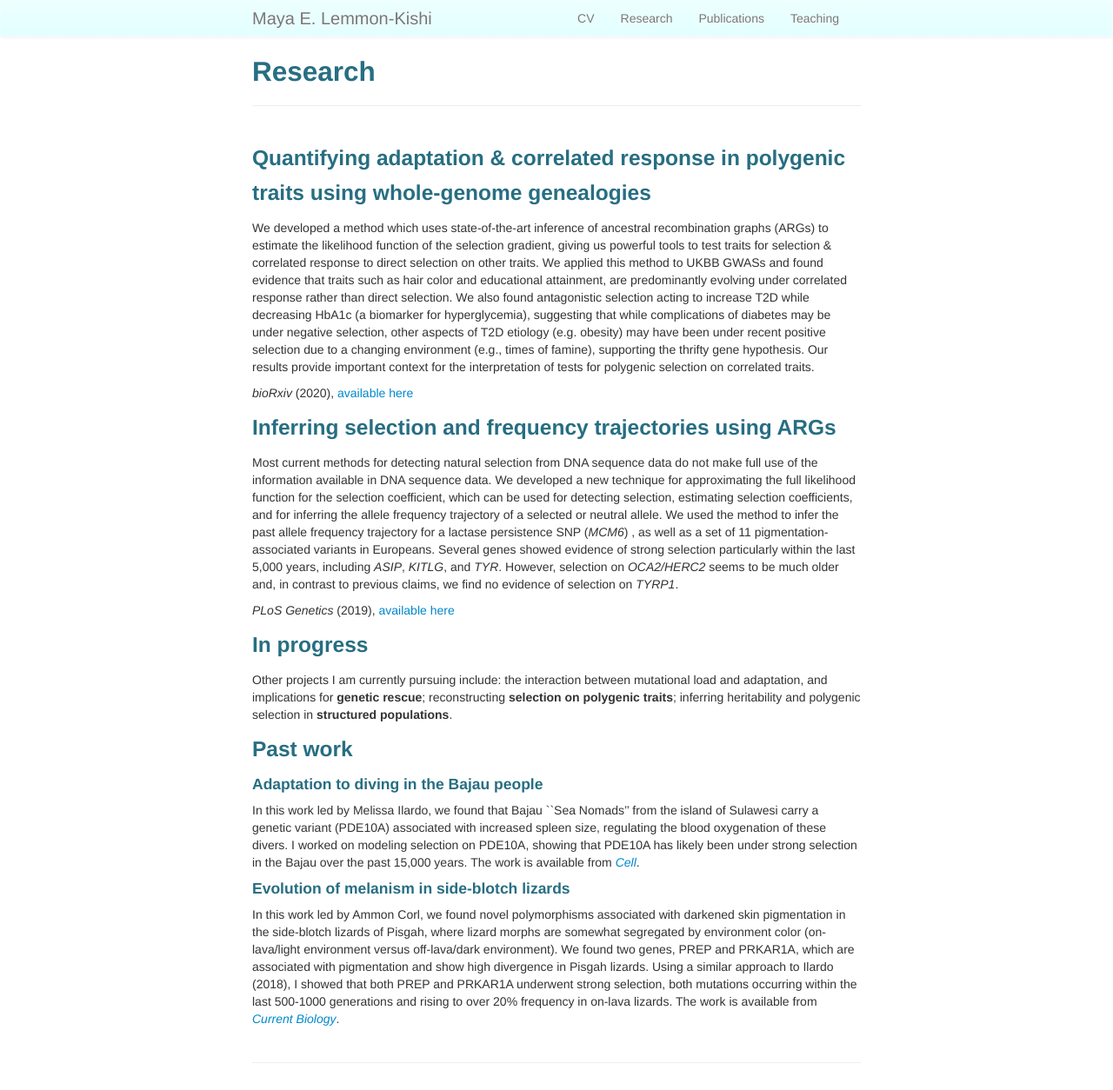
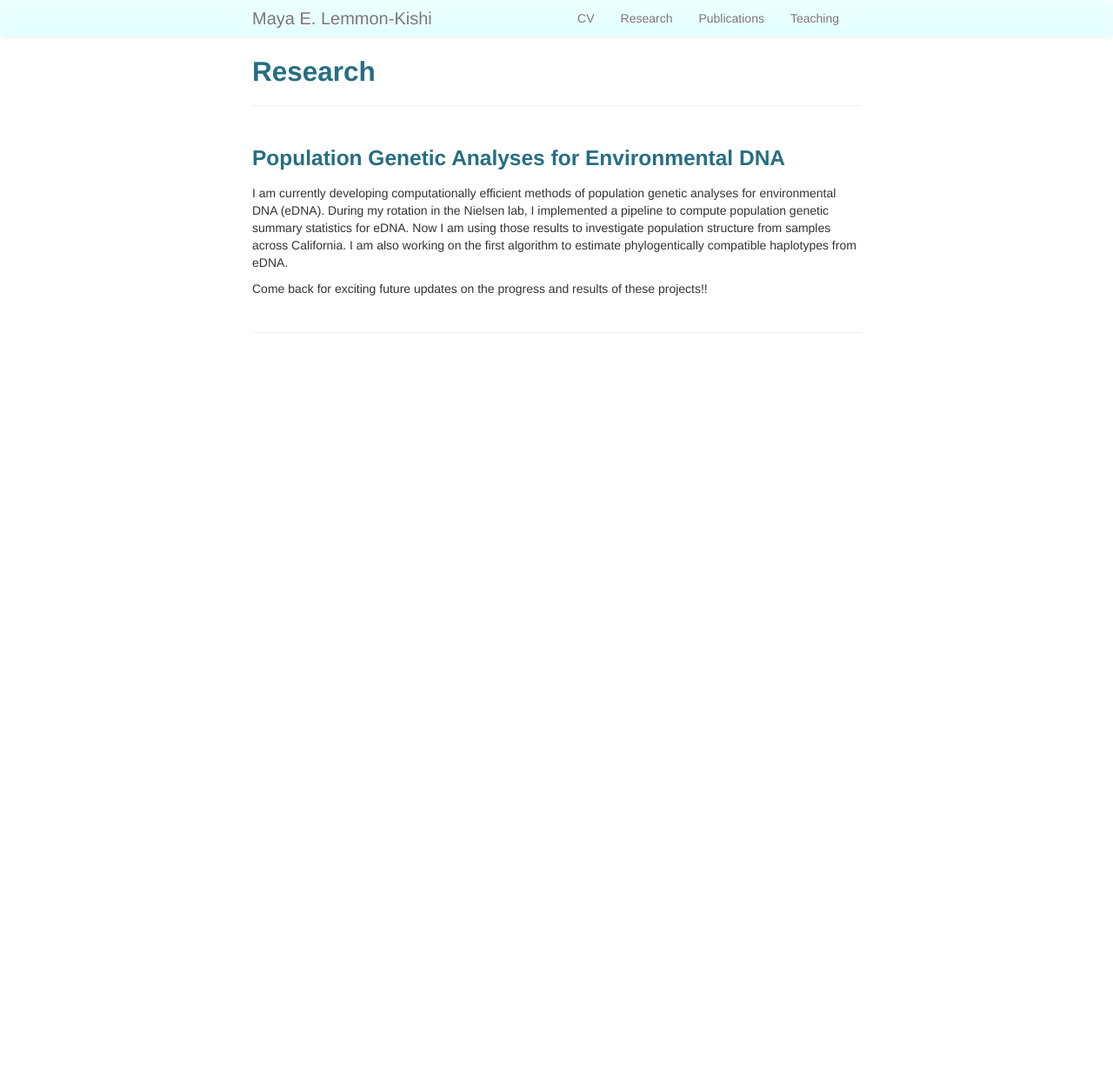
Before and after one commit to lemmonquiche/lemmonquiche.github.io, a Jekyll site: the page built from pages/research.md, in a window 1280 px wide. Shown: the whole page at 87% size. Built offline with Jekyll 4.4.1, drawn with Linux system fonts in a browser that asks for light colours; after the commit the page ends 900 px from its top, so only the background shows below that.

Commit message:
research updates

```diff
--- a/pages/research.md
+++ b/pages/research.md
@@ -1,28 +1,11 @@
 ---
 layout: page
 title: Research
-description: Aaron Stern | Research
+description: Maya Lemmon-Kishi | Research
 ---
 
-### Quantifying adaptation & correlated response in polygenic traits using whole-genome genealogies
+### Population Genetic Analyses for Environmental DNA
 
-We developed a method which uses state-of-the-art inference of ancestral recombination graphs (ARGs) to estimate the likelihood function of the selection gradient, giving us powerful tools to test traits for selection & correlated response to direct selection on other traits. We applied this method to UKBB GWASs and found evidence that traits such as hair color and educational attainment, are predominantly evolving under correlated response rather than direct selection. We also found antagonistic selection acting to increase T2D while decreasing HbA1c (a biomarker for hyperglycemia), suggesting that while complications of diabetes may be under negative selection, other aspects of T2D etiology (e.g. obesity) may have been under recent positive selection due to a changing environment (e.g., times of famine), supporting the thrifty gene hypothesis. Our results provide important context for the interpretation of tests for polygenic selection on correlated traits.
+I am currently developing computationally efficient methods of population genetic analyses for environmental DNA (eDNA). During my rotation in the Nielsen lab, I implemented a pipeline to compute population genetic summary statistics for eDNA. Now I am using those results to investigate population structure from samples across California. I am also working on the first algorithm to estimate phylogentically compatible haplotypes from eDNA.
 
-<i>bioRxiv</i> (2020), <a href="https://doi.org/10.1101/2020.05.07.083402">available here</a>
-
-
-### Inferring selection and frequency trajectories using ARGs
-
-Most current methods for detecting natural selection from DNA sequence data do not make full use of the information available in DNA sequence data. We developed a new technique for approximating the full likelihood function for the selection coefficient, which can be used for detecting selection, estimating selection coefficients, and for inferring the allele frequency trajectory of a selected or neutral allele. We used the method to infer the past allele frequency trajectory for a lactase persistence SNP (<i>MCM6</i>) , as well as a set of 11 pigmentation-associated variants in Europeans. Several genes showed evidence of strong selection particularly within the last 5,000 years, including <i>ASIP</i>, <i>KITLG</i>, and <i>TYR</i>. However, selection on <i>OCA2/HERC2</i> seems to be much older and, in contrast to previous claims, we find no evidence of selection on <i>TYRP1</i>.
-
-<i>PLoS Genetics</i> (2019), <a href="https://doi.org/10.1371/journal.pgen.1008384">available here</a>
-
-### In progress
-Other projects I am currently pursuing include: the interaction between mutational load and adaptation, and implications for <b>genetic rescue</b>; reconstructing <b>selection on polygenic traits</b>; inferring heritability and polygenic selection in <b>structured populations</b>.
-
-### Past work
-#### Adaptation to diving in the Bajau people
-In this work led by Melissa Ilardo, we found that Bajau ``Sea Nomads'' from the island of Sulawesi carry a genetic variant (PDE10A) associated with increased spleen size, regulating the blood oxygenation of these divers. I worked on modeling selection on PDE10A, showing that PDE10A has likely been under strong selection in the Bajau over the past 15,000 years. The work is available from <a href="https://doi.org/10.1016/j.cell.2018.03.054"><i>Cell</i></a>.
-
-#### Evolution of melanism in side-blotch lizards
-In this work led by Ammon Corl, we found novel polymorphisms associated with darkened skin pigmentation in the side-blotch lizards of Pisgah, where lizard morphs are somewhat segregated by environment color (on-lava/light environment versus off-lava/dark environment). We found two genes, PREP and PRKAR1A, which are associated with pigmentation and show high divergence in Pisgah lizards. Using a similar approach to Ilardo <et al.> (2018), I showed that both PREP and PRKAR1A underwent strong selection, both mutations occurring within the last 500-1000 generations and rising to over 20% frequency in on-lava lizards. The work is available from <a href="https://doi.org/10.1016/j.cub.2018.06.075"><i>Current Biology</i></a>.
+Come back for exciting future updates on the progress and results of these projects!!
```
Also changed, not shown: index.md (+0 -8 lines).
